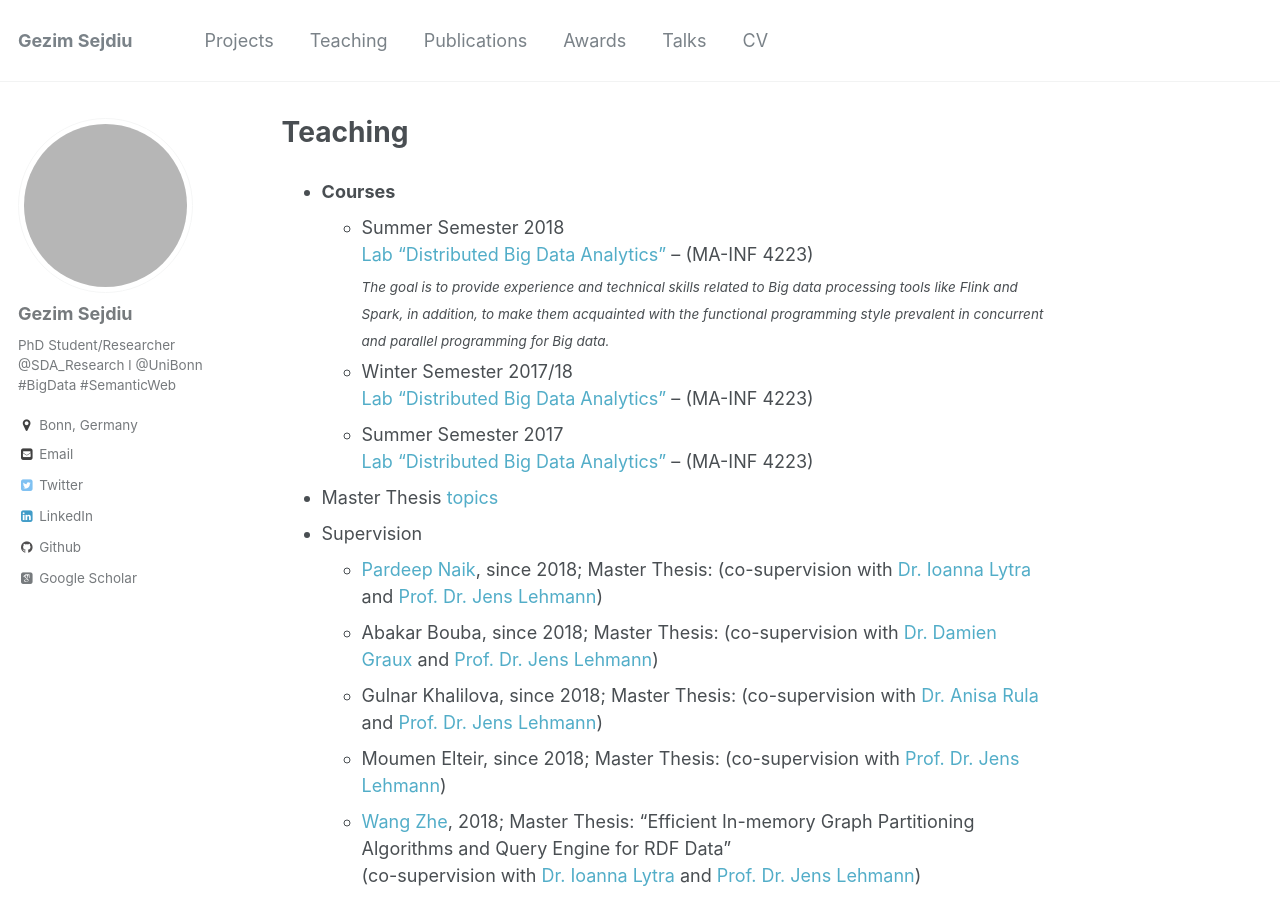
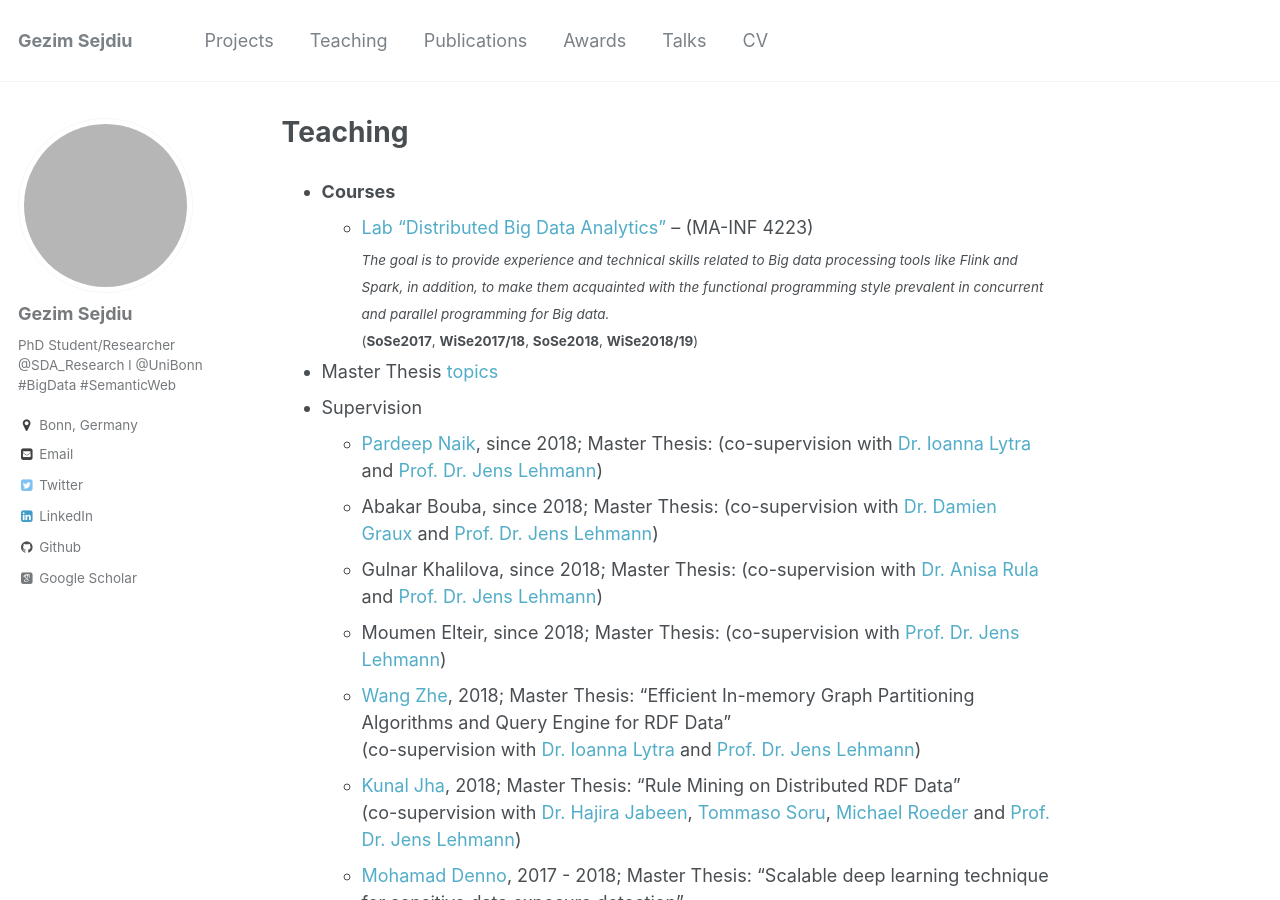
Before and after one commit to GezimSejdiu/gezimsejdiu.github.io, a Jekyll site: the page built from _pages/teaching.md, in a window 1280 px wide and 900 px high. Built offline with Jekyll 4.4.1, drawn with Linux system fonts in a browser that asks for light colours; some web fonts are replaced; grey boxes are pictures that could not be loaded.

Commit message:
Update teaching page and contact form

```diff
--- a/_pages/teaching.md
+++ b/_pages/teaching.md
@@ -5,13 +5,9 @@ author_profile: true
 ---
 
 * **Courses**
-  * Summer Semester 2018
-  [Lab “Distributed Big Data Analytics”](https://github.com/SmartDataAnalytics/MA-INF-4223-DBDA-Lab)  – (MA-INF 4223)<br />
+  * [Lab “Distributed Big Data Analytics”](https://github.com/SmartDataAnalytics/MA-INF-4223-DBDA-Lab)  – (MA-INF 4223)<br />
   <sub> _The goal is to provide experience and technical skills related to Big data processing tools like Flink and Spark, in addition, to make them acquainted with the functional programming style prevalent in concurrent and parallel programming for Big data._ <br />
-  * Winter Semester 2017/18
-  [Lab “Distributed Big Data Analytics”](https://github.com/SmartDataAnalytics/MA-INF-4223-DBDA-Lab)  – (MA-INF 4223)
-  * Summer Semester 2017
-  [Lab “Distributed Big Data Analytics”](https://github.com/SmartDataAnalytics/MA-INF-4223-DBDA-Lab)  – (MA-INF 4223)<br />
+  (**SoSe2017**, **WiSe2017/18**, **SoSe2018**, **WiSe2018/19**)
 * Master Thesis [topics](http://sda.cs.uni-bonn.de/teaching/thesis-announcements/)
 * Supervision
   * [Pardeep Naik](https://github.com/livinnatious), since 2018; Master Thesis: (co-supervision with [Dr. Ioanna Lytra](http://sda.cs.uni-bonn.de/people/dr-ioanna-lytra/) and [Prof. Dr. Jens Lehmann](http://sda.cs.uni-bonn.de/people/prof-dr-jens-lehmann/))
```
Also changed, not shown: _pages/about.md (+2 -2 lines).
